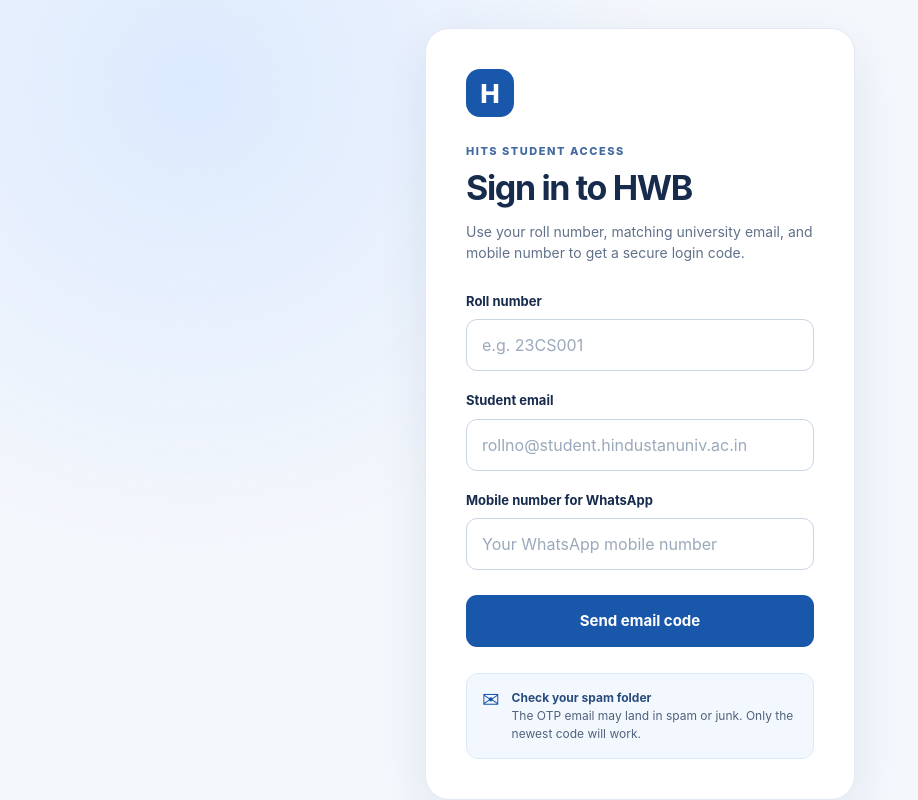
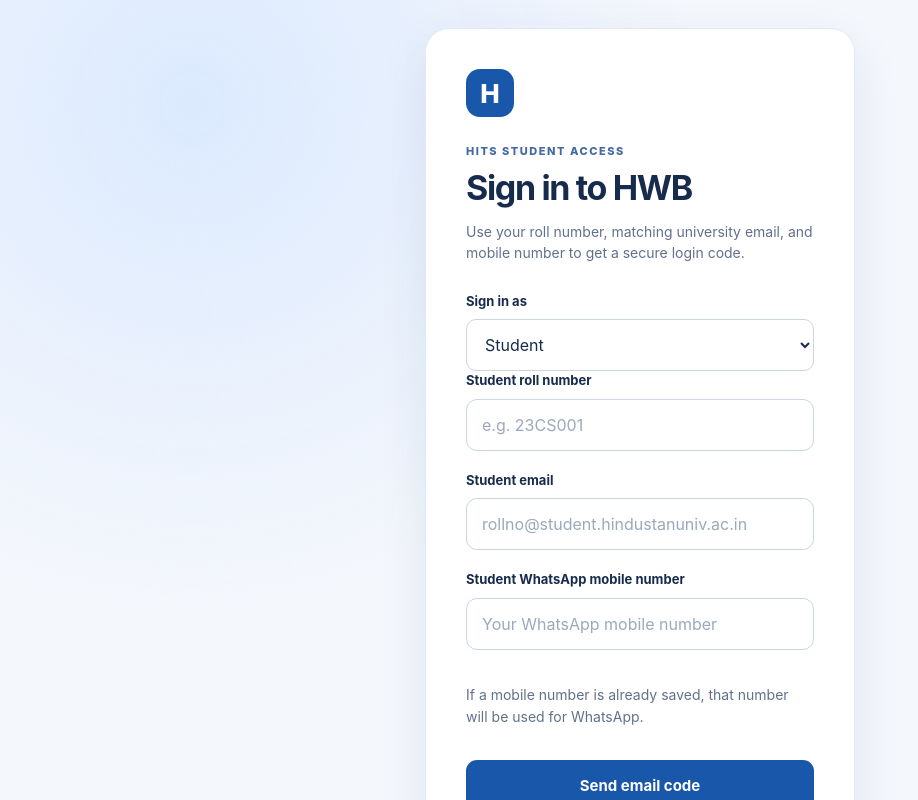
Before and after one commit to backup-alt/hwb-student-login, a React (Create React App) app: page / in a window 1280 px wide. Shown: the top 800 px of the page, without its empty margins (0-918 px from the left). Built offline with nearby package versions, Linux system fonts and the light colour scheme; no server answers.

Commit message:
Add student and parent login selection

```diff
--- a/src/pages/LoginPage.css
+++ b/src/pages/LoginPage.css
@@ -24,3 +24,5 @@
 .login-help strong { color: #284c7c; }
 .login-error { margin-bottom: 18px; padding: 12px 14px; border-radius: 9px; background: #fff2f1; color: #a6342c; font-size: 13px; line-height: 1.45; }
 .login-footer { margin: 22px 0 0; color: #8290a4; text-align: center; font-size: 12px; }
+
+.login-form select { width: 100%; padding: 14px; border: 1px solid #ccd5df; border-radius: 10px; font: inherit; color: #172b4d; background: white; }
--- a/src/pages/LoginPage.js
+++ b/src/pages/LoginPage.js
@@ -8,6 +8,8 @@
 function LoginPage() {
   const [rollNo, setRollNo] = useState("");
   const [email, setEmail] = useState("");
+  const [role, setRole] = useState("student");
+  const [parentName, setParentName] = useState("");
   const [phone, setPhone] = useState("");
   const [code, setCode] = useState("");
   const [challengeId, setChallengeId] = useState("");
@@ -91,7 +93,7 @@
     setLoading(true);
     try {
       const response = await axios.post(`${API_URL}/api/student-auth/request-otp`, {
-        rollNo: rollNo.trim(), email: email.trim(), phone: phone.trim(),
+        rollNo: rollNo.trim(), email: email.trim(), phone: phone.trim(), role, parentName: parentName.trim(),
       });
       setChallengeId(response.data.challengeId);
       setStep("code");
@@ -113,7 +115,7 @@
     setLoading(true);
     try {
       const response = await axios.post(`${API_URL}/api/student-auth/verify-otp`, {
-        rollNo: rollNo.trim(), email: email.trim(), phone: phone.trim(), challengeId, code,
+        rollNo: rollNo.trim(), email: email.trim(), phone: phone.trim(), role, parentName: parentName.trim(), challengeId, code,
       });
       localStorage.setItem("hits_token", response.data.token);
       localStorage.setItem("hits_student", JSON.stringify(response.data.student));
@@ -143,7 +145,17 @@
 
         {step === "details" ? (
           <form onSubmit={requestCode} className="login-form">
-            <label htmlFor="rollNo">Roll number</label>
+            <label htmlFor="loginRole">Sign in as</label>
+            <select id="loginRole" value={role} onChange={(event) => setRole(event.target.value)}>
+              <option value="student">Student</option><option value="parent">Parent</option>
+            </select>
+            {role === "parent" && <>
+              <label htmlFor="parentName">Parent name</label>
+              <input id="parentName" autoComplete="name" maxLength={100} minLength={2} required
+                value={parentName} onChange={(event) => setParentName(event.target.value)} />
+              <p>The parent login code is sent to the student's university email. Ask your child to share this code only if they authorize your access.</p>
+            </>}
+            <label htmlFor="rollNo">Student roll number</label>
             <input id="rollNo" name="rollNo" type="text" autoComplete="username" autoCapitalize="characters"
               maxLength={30} placeholder="e.g. 23CS001" value={rollNo}
               onChange={(event) => setRollNo(event.target.value)} required />
@@ -153,11 +165,12 @@
               placeholder="rollno@student.hindustanuniv.ac.in" value={email}
               onChange={(event) => setEmail(event.target.value)} required />
 
-            <label htmlFor="mobileNumber">Mobile number for WhatsApp</label>
+            <label htmlFor="mobileNumber">{role === "parent" ? "Parent WhatsApp mobile number" : "Student WhatsApp mobile number"}</label>
             <input id="mobileNumber" name="mobileNumber" type="tel" autoComplete="tel"
               placeholder="Your WhatsApp mobile number" value={phone}
               onChange={(event) => setPhone(event.target.value)} required />
 
+            {role === "student" && <p className="login-intro">If a mobile number is already saved, that number will be used for WhatsApp.</p>}
             <button className="login-primary" type="submit" disabled={loading}>
               {loading ? "Sending code…" : "Send email code"}
             </button>
--- a/src/pages/SuccessPage.js
+++ b/src/pages/SuccessPage.js
@@ -45,26 +45,27 @@
   }, [navigate]);
 
   if (!student) return <main className="success-screen"><p>{error || "Loading your profile…"}</p></main>;
-  const message = `Hi, I'm ${student.name || "a student"}. ${pairingCode ? `LINK ${pairingCode}` : ""}`.trim() +
+  const message = `Hi, I'm ${student.parentName || student.name || "a student"}. ${pairingCode ? `LINK ${pairingCode}` : ""}`.trim() +
     "\nCan you explain what this student assistant does?";
 
   return (
     <main className="success-screen">
       <section className="success-card" aria-labelledby="success-heading">
         <p className="success-eyebrow">HITS STUDENT ACCESS</p>
-        <h1 id="success-heading">Student profile</h1>
+        <h1 id="success-heading">{student.role === "parent" ? "Parent access" : "Student profile"}</h1>
         {error && <p className="success-warning" role="alert">{error}</p>}
         <div className="success-student">
           <span className="success-avatar" aria-hidden="true">{student.name?.charAt(0).toUpperCase() || "S"}</span>
           <div><strong>{student.name || "Student"}</strong><span>{student.rollNo}</span></div>
         </div>
         <dl className="success-details">
+          {student.role === "parent" && <div><dt>Parent</dt><dd>{student.parentName}</dd></div>}
           <div><dt>Semester</dt><dd>{student.semester || "—"}</dd></div>
           <div><dt>Year</dt><dd>{student.year ?? "—"}</dd></div>
           <div><dt>Section</dt><dd>{student.section || "—"}</dd></div>
           <div><dt>Department</dt><dd>{student.department}</dd></div>
           <div><dt>Email</dt><dd>{student.email}</dd></div>
-          <div><dt>Mobile</dt><dd>{student.phone}</dd></div>
+          <div><dt>{student.role === "parent" ? "Parent mobile" : "Mobile"}</dt><dd>{student.phone}</dd></div>
         </dl>
         <a className="success-primary" href={preferredWhatsAppUrl(message)} aria-disabled={!student.whatsappVerified && !pairingCode}
           onClick={async (event) => {
@@ -78,7 +79,7 @@
               });
               setPairingCode(data.code);
               setPairingCreatedAt(Date.now());
-              const freshMessage = `Hi, I'm ${student.name || "a student"}. LINK ${data.code}\nCan you explain what this student assistant does?`;
+              const freshMessage = `Hi, I'm ${student.parentName || student.name || "a student"}. LINK ${data.code}\nCan you explain what this student assistant does?`;
               window.location.href = preferredWhatsAppUrl(freshMessage);
             } catch (_) { setError("Could not prepare WhatsApp. Please try again."); }
           }}>
```
